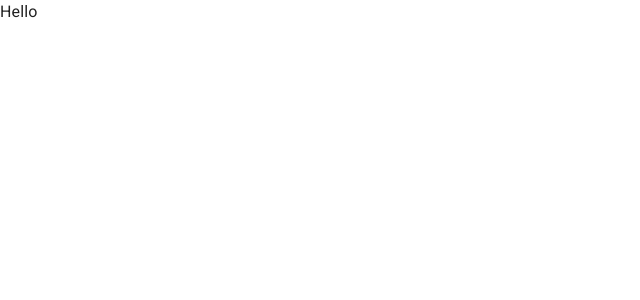
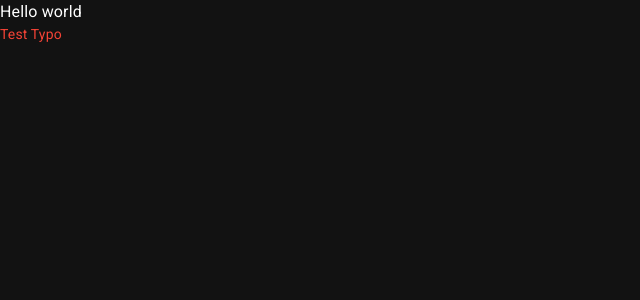
Before and after one commit to anhlv26/trello-web, a React (Vite) app in the folder trello-web/: page / in a window 1280 px wide. Shown: the top 300 px of the page, without its empty margins (0-640 px from the left). Built offline with nearby package versions, Linux system fonts and the light colour scheme.

Commit message:
add_theme_mui

```diff
--- a/trello-web/src/App.tsx
+++ b/trello-web/src/App.tsx
@@ -1,5 +1,13 @@
+import Typography from "@mui/material/Typography";
+
 function App() {
-  return <>Hello</>;
+  return (
+    <>
+      <div>Hello world</div>
+
+      <Typography variant="body2" color="text.secondary">Test Typo</Typography>
+    </>
+  );
 }
 
 export default App;
--- a/trello-web/src/main.tsx
+++ b/trello-web/src/main.tsx
@@ -2,10 +2,14 @@ import React from "react";
 import ReactDOM from "react-dom/client";
 import App from "./App.tsx";
 import CssBaseline from "@mui/material/CssBaseline";
+import { ThemeProvider } from "@emotion/react";
+import theme from "./theme";
 
 ReactDOM.createRoot(document.getElementById("root")!).render(
   <React.StrictMode>
-    <CssBaseline />
-    <App />
+    <ThemeProvider theme={theme}>
+      <CssBaseline />
+      <App />
+    </ThemeProvider>
   </React.StrictMode>
 );
--- /dev/null
+++ b/trello-web/src/theme.tsx
@@ -0,0 +1,21 @@
+import { createTheme } from "@mui/material/styles";
+import { red } from "@mui/material/colors";
+
+// A custom theme for this app
+const theme = createTheme({
+  palette: {
+    mode: "dark",
+    primary: {
+      main: "#556cd6",
+    },
+    secondary: {
+      main: "#19857b",
+    },
+    error: {
+      main: red.A400,
+    },
+    text: { secondary: red[500] },
+  },
+});
+
+export default theme;
```
